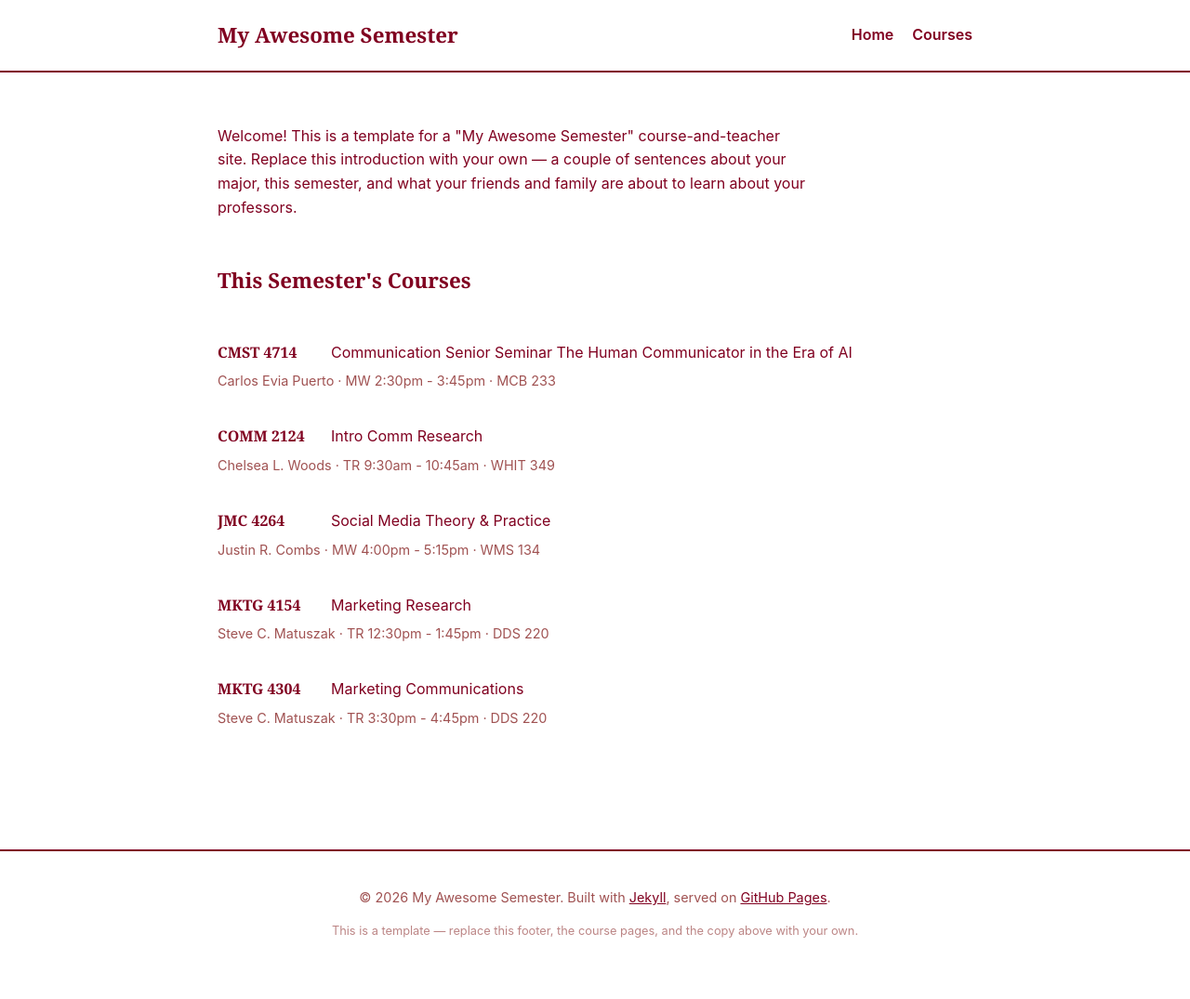
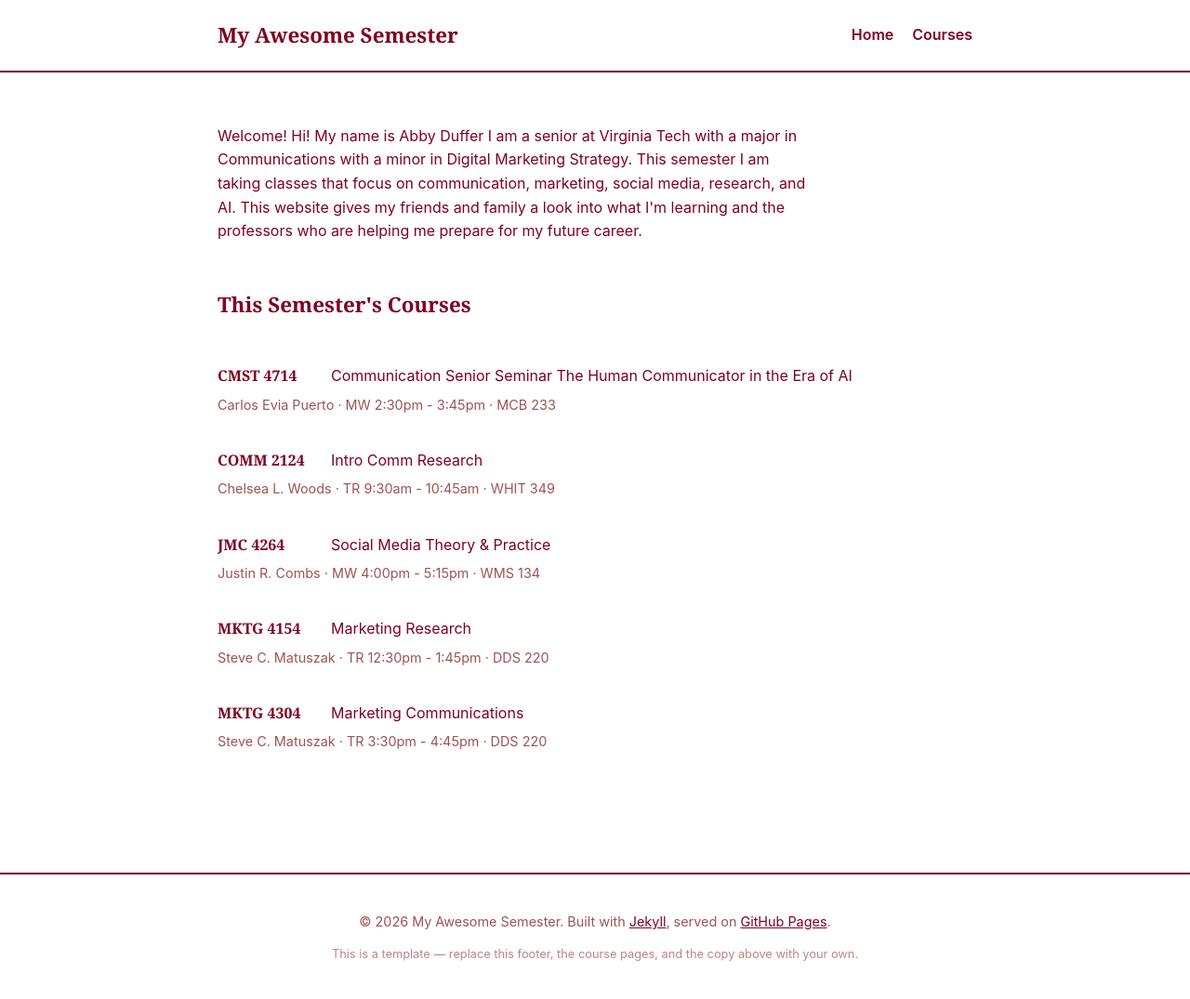
Before and after one commit to abbyduffer12/myawesomesemester, a Jekyll site: the page built from index.md, in a window 1280 px wide. Shown: the whole page at 93% size. Built offline with Jekyll 4.4.1, drawn with Linux system fonts in a browser that asks for light colours; before the commit the page ends 1049 px from its top, so only the background shows below that.

Commit message:
Update introduction in index.md

```diff
--- a/index.md
+++ b/index.md
@@ -4,7 +4,5 @@ title: Home
 ---
 
 <div class="home-intro">
-<p>Welcome! This is a template for a "My Awesome Semester" course-and-teacher site. Replace this
-introduction with your own &mdash; a couple of sentences about your major, this semester, and what
-your friends and family are about to learn about your professors.</p>
+<p>Welcome! Hi! My name is Abby Duffer I am a senior at Virginia Tech with a major in Communications with a minor in Digital Marketing Strategy. This semester I am taking classes that focus on communication, marketing, social media, research, and AI. This website gives my friends and family a look into what I'm learning and the professors who are helping me prepare for my future career.  </p>
 </div>
```
